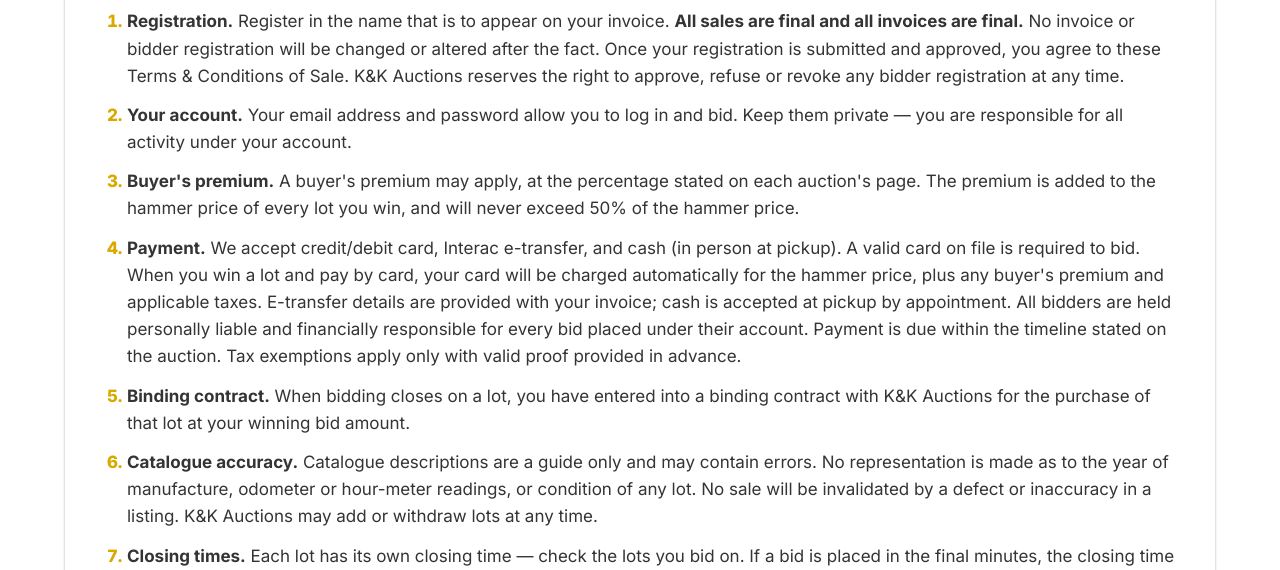
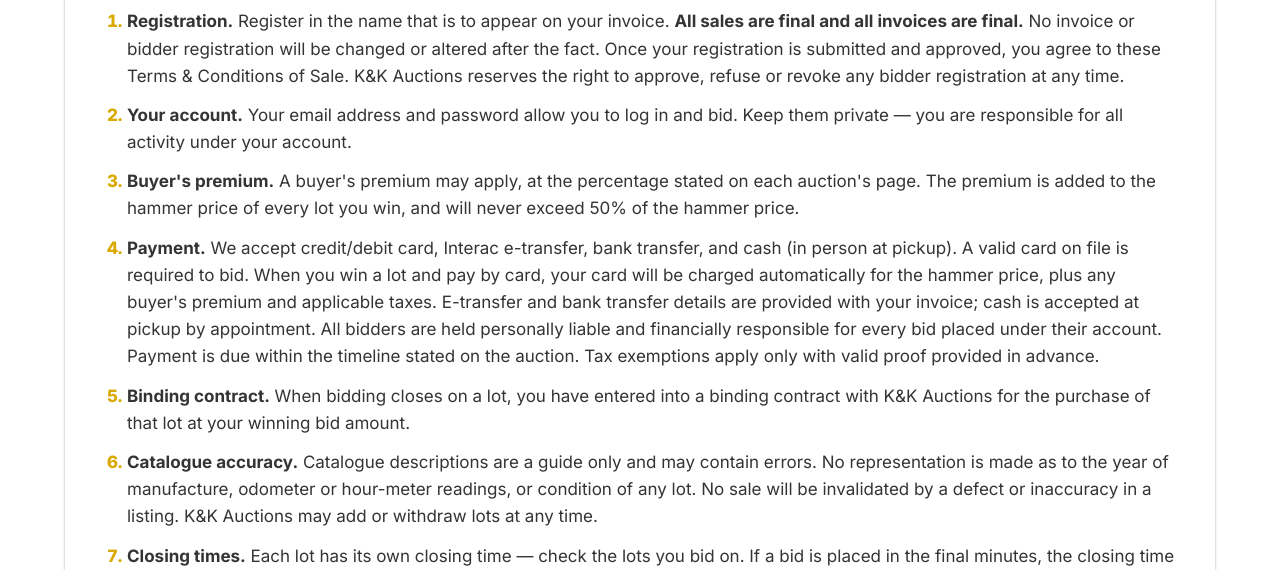
Before and after one commit to jamalkhudayar-glitch/kk-auctions, a Flask app: page /terms in a window 1280 px wide. Shown: the part 750-1320 px from the top of the page. Run offline with Flask 3, Linux system fonts and the light colour scheme.

Commit message:
Add bank transfer payment method: lot page, terms, admin recording

```diff
--- a/templates/terms.html
+++ b/templates/terms.html
@@ -36,10 +36,10 @@
   page. The premium is added to the hammer price of every lot you win, and will never exceed 50% of the
   hammer price.</li>
 
-  <li><strong>Payment.</strong> We accept credit/debit card, Interac e-transfer, and cash (in person at
+  <li><strong>Payment.</strong> We accept credit/debit card, Interac e-transfer, bank transfer, and cash (in person at
   pickup). A valid card on file is required to bid. When you win a lot and pay by card, your card will be
-  charged automatically for the hammer price, plus any buyer's premium and applicable taxes. E-transfer
-  details are provided with your invoice; cash is accepted at pickup by appointment. All bidders are
+  charged automatically for the hammer price, plus any buyer's premium and applicable taxes. E-transfer and
+  bank transfer details are provided with your invoice; cash is accepted at pickup by appointment. All bidders are
   held personally liable and financially responsible for every bid placed under their account. Payment is due
   within the timeline stated on the auction. Tax exemptions apply only with valid proof provided in advance.</li>
 
```
